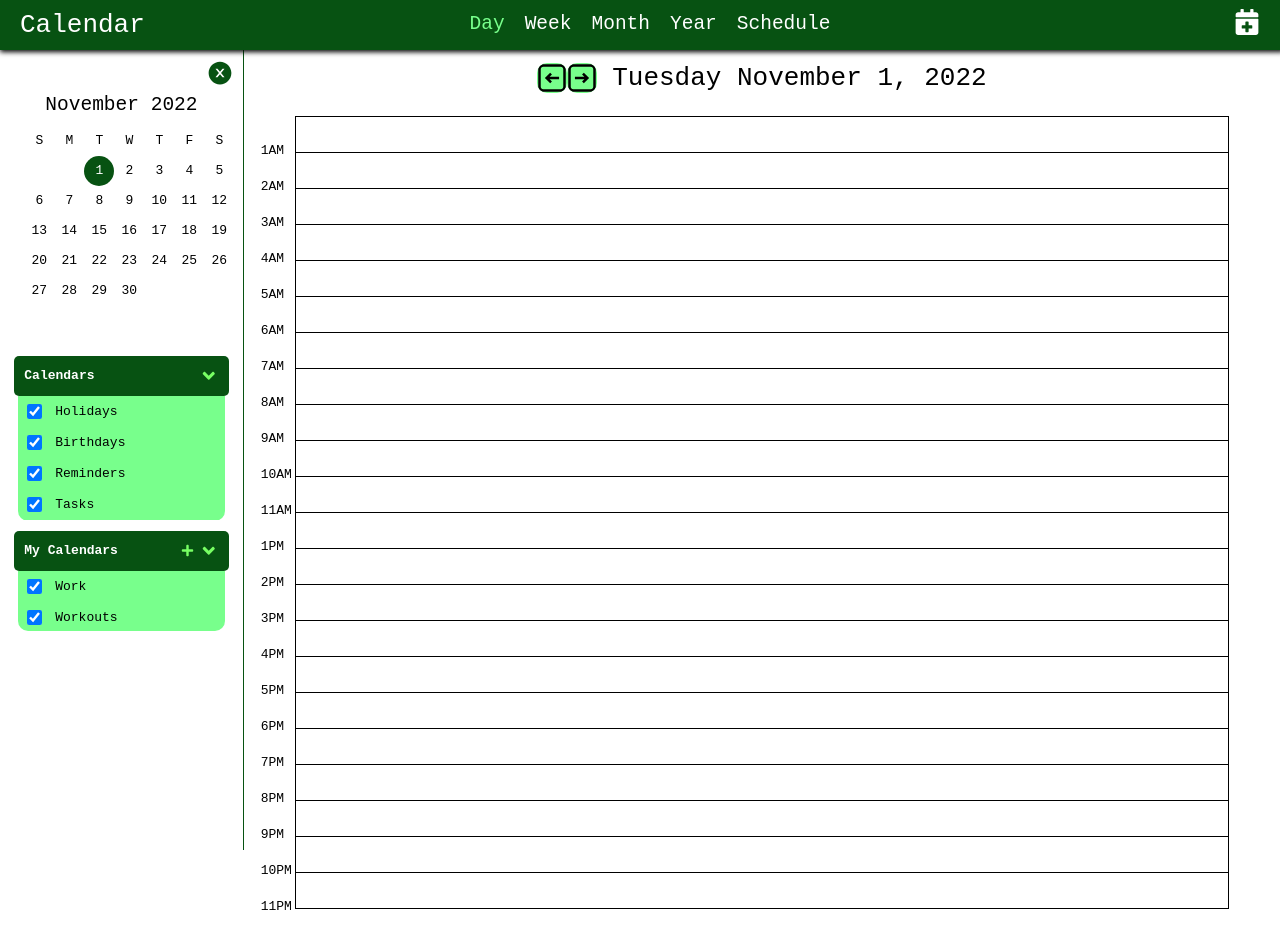
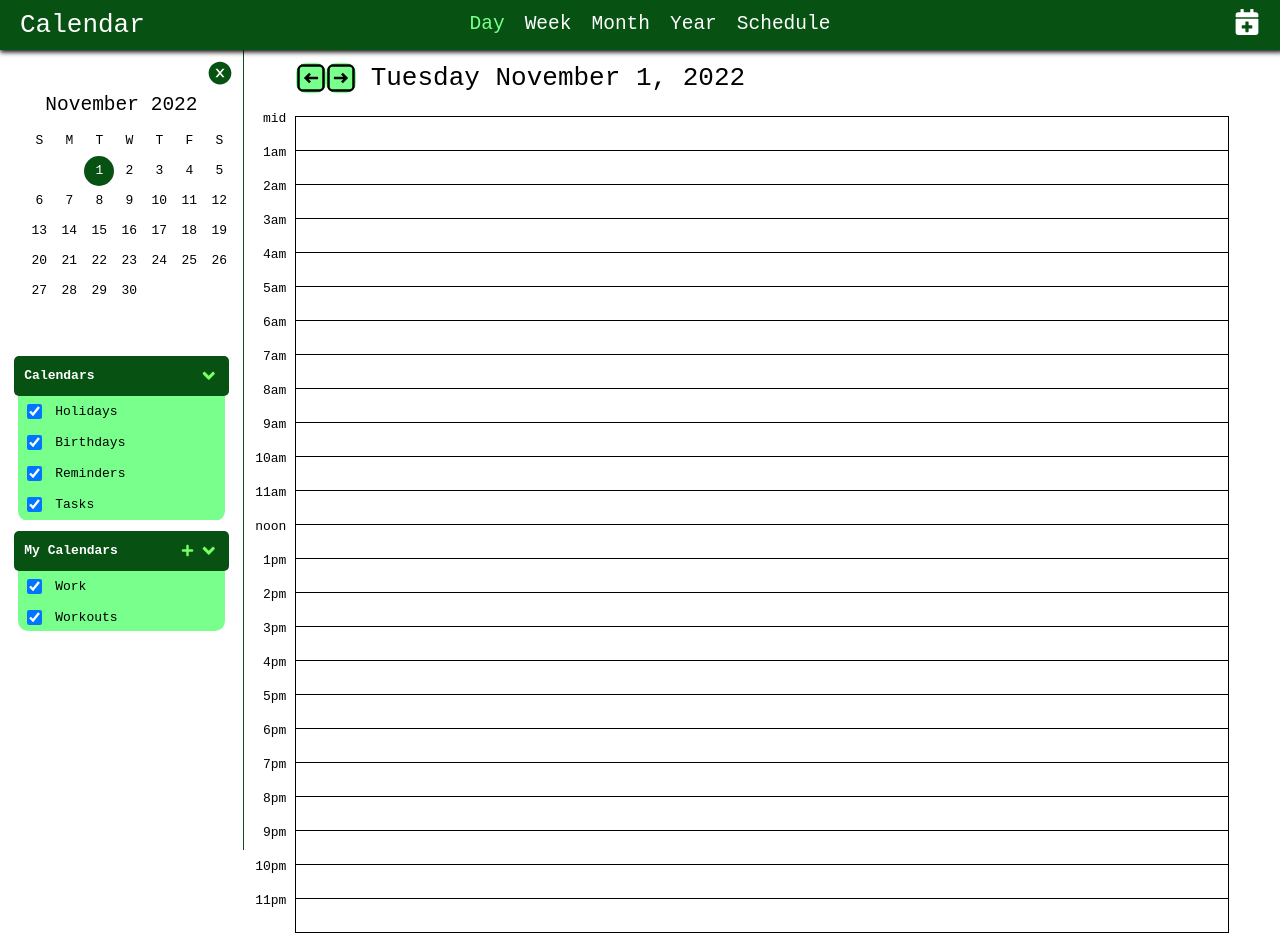
Before and after one commit to kraig-hebert/calendar, a React (Create React App) app: page / in a window 1280 px wide. Both pictures are taken after a click on the item "Day". Built offline with nearby package versions, Linux system fonts and the light colour scheme.

Commit message:
moved mainHeader to flex-start so it stays put when the length of the date changes

```diff
--- a/src/components/main/Main.jsx
+++ b/src/components/main/Main.jsx
@@ -30,7 +30,7 @@ const Main = () => {
   const handleLeftClick = () => {
     switch (currentCalendarSpread) {
       case 'day':
-        dispatch(mainHeaderButtonClicked(addDays(currentDate, -1)).toJSON());
+        dispatch(mainHeaderButtonClicked(addDays(currentDate, -1).toJSON()));
         break;
       case 'year':
         dispatch(mainHeaderButtonClicked(addYears(currentDate, -1).toJSON()));
--- a/src/components/main/calendarTypes/dayCalendar/DayCalendar.jsx
+++ b/src/components/main/calendarTypes/dayCalendar/DayCalendar.jsx
@@ -4,17 +4,28 @@ import { useStyles } from './styles';
 const DayCalendar = () => {
   const classes = useStyles();
   let renderedTimeBlocks = [];
+  renderedTimeBlocks.push(
+    <div className={classes.timeBlock} key={1}>
+      <div className={classes.time}>mid</div>
+    </div>
+  );
+
   for (let i = 1; i < 12; i++) {
     renderedTimeBlocks.push(
-      <div className={classes.timeBlock} key={i}>
-        <div className={classes.time}>{`${i}AM`}</div>
+      <div className={classes.timeBlock} key={i + 1}>
+        <div className={classes.time}>{`${i}am`}</div>
       </div>
     );
   }
+  renderedTimeBlocks.push(
+    <div className={classes.timeBlock} key={13}>
+      <div className={classes.time}>noon</div>
+    </div>
+  );
   for (let i = 1; i < 12; i++) {
     renderedTimeBlocks.push(
-      <div className={classes.timeBlock} key={i}>
-        <div className={classes.time}>{`${i}PM`}</div>
+      <div className={classes.timeBlock} key={i + 13}>
+        <div className={classes.time}>{`${i}pm`}</div>
       </div>
     );
   }
--- a/src/components/main/calendarTypes/dayCalendar/styles.js
+++ b/src/components/main/calendarTypes/dayCalendar/styles.js
@@ -11,7 +11,7 @@ export const useStyles = createUseStyles({
     display: 'block',
     position: 'relative',
     width: '90%',
-    height: '35px',
+    height: '33px',
     border: '1px solid #000',
     '&:not(:last-of-type)': {
       borderBottom: '0',
@@ -20,7 +20,7 @@ export const useStyles = createUseStyles({
   time: {
     display: 'block',
     position: 'absolute',
-    left: '-35px',
-    bottom: '-5px',
+    right: '101%',
+    top: '-5px',
   },
 });
--- a/src/components/main/styles.js
+++ b/src/components/main/styles.js
@@ -11,10 +11,10 @@ export const useStyles = createUseStyles({
   mainHeader: {
     justifySelf: 'center',
     display: 'flex',
-    justifyContent: 'center',
+    justifyContent: 'flex-start',
     alignItems: 'center',
     fontSize: '2rem',
-    width: '100%',
+    width: '90%',
   },
   headerIconButton: {
     width: '30px',
```
